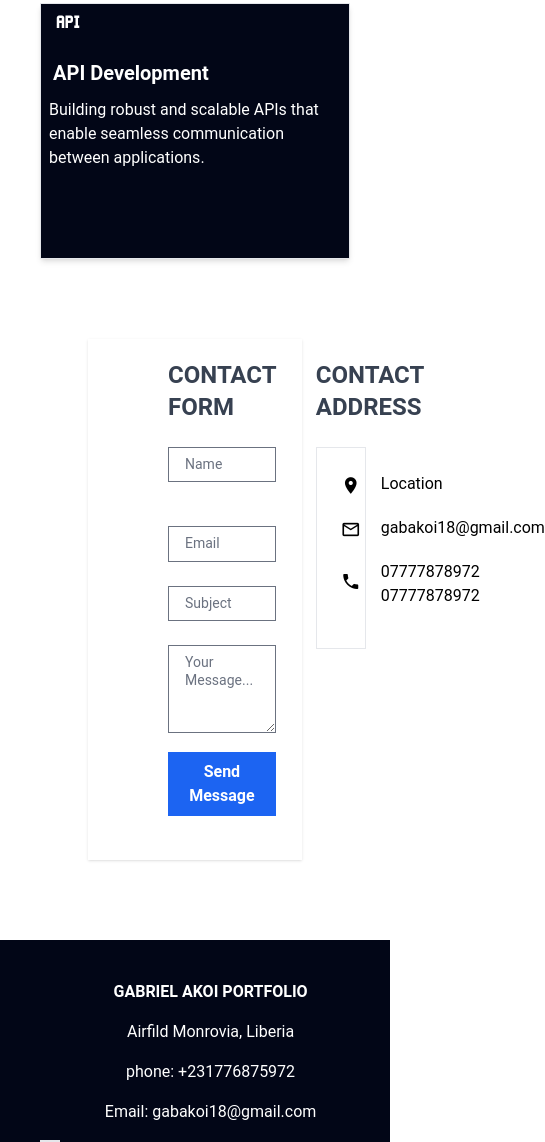
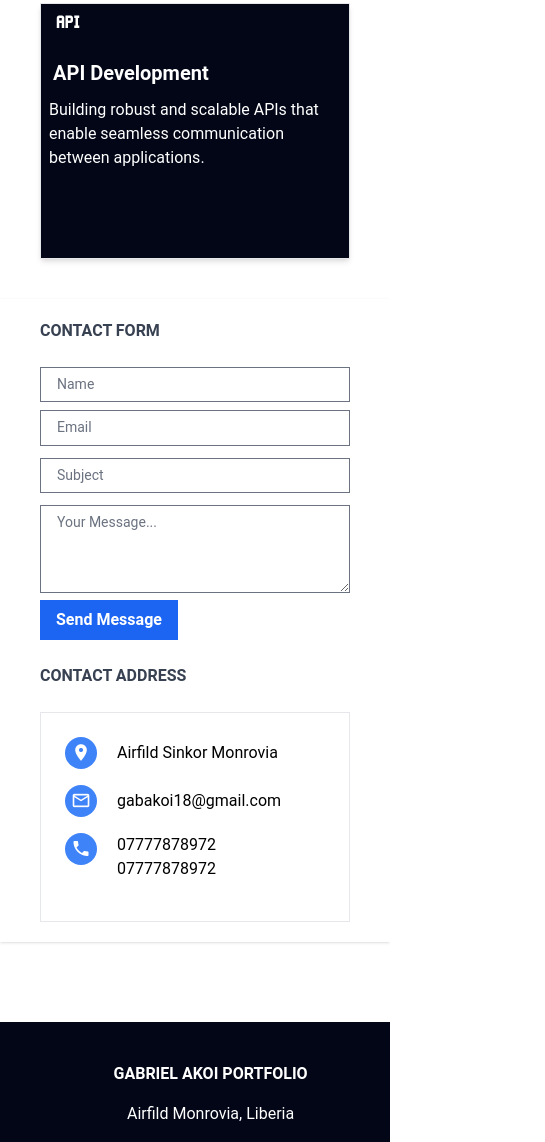
Before and after one commit to gabkoi21/Portfolio, a website: page public/index.html in a window 390 px wide. Shown: the part 2040-3182 px from the top of the page, 545 px wide, since content can reach past the window. Drawn offline with Linux system fonts and the light colour scheme.

Commit message:
add few responsiveness on the web

```diff
--- a/public/index.html
+++ b/public/index.html
@@ -13,9 +13,8 @@
     />
   </head>
 
-    <body  id="header">
 
-    </body>
+    <body id="header">
     <nav class="bg-white sticky lg:sticky top-0 z-50" id="navbar">
       <div
         class="max-w-screen-xl flex items-center justify-between lg:mx-auto px-5 py-2 mt-3"
@@ -325,37 +324,38 @@
 </div>
 
     <!-- Form Section -->
-    <section class="px-2 mt-20 bg-white" id="contacts ">
-      <div class="hero-divflex flex gap-10 mx-20 bg-white shadow px-20 py-5">
+    <section class="md:px-2 bg-white">
+      <div class="flex flex-col md:flex lg:flex-row xl:flex-row py-5 lg:mx-10 gap-10 px-10 md:mx-20 bg-white shadow mt-10 ">
         <!-- Contact Form Section -->
-        <div class="form-div">
-          <h2 class="text-2xl font-bold mb-4 up text-gray-700 uppercase">
+        <div class="form-div ">
+          <h2 class="text-base md:text-2xl font-bold xl:ml-20 mb-4 text-gray-700 uppercase whitespace-nowrap
+          ">
             Contact Form
           </h2>
-          <form class="w-full max-w-lg">
+          <form class="w-full xl:mx-20 ">
             <div class="flex flex-wrap -mx-3 mb-1">
-              <div class="w-full md:w-1/2 px-3 mb-6 md:mb-0">
+              <div class="w-full md:w-1/2  px-3 mb:2 md:mb-0">
                 <label
                   class="block uppercase tracking-wide text-gray-700 text-xs font-bold mb-2"
                   for="grid-first-name"
                 >
                 </label>
                 <input
-                  class="appearance-none w-full text-sm text-gray-700 py-2 px-4 mb-3 leading-tight focus:outline-none focus:ring-0"
+                  class="appearance-none w-full text-sm text-gray-700 py-2 px-4 leading-tight focus:outline-none focus:ring-0"
                   id="grid-first-name"
                   type="text"
                   placeholder="Name"
                 />
               </div>
 
-              <div class="w-full md:w-1/2 px-3">
+              <div class="w-full md:w-1/2 lg:w-[50%]  px-3">
                 <label
                   class="block uppercase tracking-wide text-gray-700 text-xs font-bold mb-2"
                   for="grid-last-name"
                 >
                 </label>
                 <input
-                  class="appearance-none w-full text-sm text-gray-700 py-2 px-4 mb-3 leading-tight focus:outline-none focus:ring-0"
+                  class="appearance-none w-full text-sm text-gray-700 py-2 px-4 leading-tight focus:outline-none focus:ring-0"
                   type="email"
                   placeholder="Email"
                 />
@@ -370,7 +370,7 @@
                 >
                 </label>
                 <input
-                  class="appearance-none w-full text-sm text-gray-700 py-2 px-4 mb-3 leading-tight focus:outline-none focus:ring-0"
+                  class="appearance-none w-full text-sm text-gray-700 py-2 px-4  leading-tight focus:outline-none focus:ring-0"
                   id="grid-password"
                   type="text"
                   placeholder="Subject"
@@ -386,7 +386,7 @@
                 >
                 </label>
                 <textarea
-                  class="appearance-none w-full text-sm text-gray-700 py-2 px-4 mb-3 leading-tight focus:outline-none focus:ring-0"
+                  class="appearance-none w-full text-sm text-gray-700 py-2 xl:py-10 md:py-10 px-4 md:mb-3 leading-tight focus:outline-none focus:ring-0"
                   id="subject"
                   name="subject"
                   rows="4"
@@ -404,28 +404,39 @@
         </div>
 
         <!-- Contact Address Section -->
-        <div class="w-1/2">
+        <div class="w-full md:w-full xl:w-[60%] -mt-10 lg:mt-1 xl:ml-20">
           <!-- Heading outside the border -->
-          <h2 class="text-2xl font-bold mb-4 uppercase text-gray-700">
+          <h2 class="text-base md:text-2xl font-bold mb-4 uppercase text-gray-700 whitespace-nowrap">
             Contact Address
           </h2>
 
-          <div class="Contact-div border p-6 mt-6">
-            <div class="flex mb-4 gap-5">
-              <span class="mdi mdi-map-marker text-xl"></span>
-              <p>Location</p>
+          <div class="Contact-div border p-6 xl:p-10  mt-6">
+            <div class="flex mb-4 gap-5 items-center">
+              <!-- <span class="mdi mdi-map-marker text-xl"></span> -->
+              <div class="flex items-center justify-center bg-blue-500 rounded-full w-8 h-8 lg:w-10 lg:h-10">
+                <span class="mdi mdi-map-marker text-white text-xl"></span>
+              </div>
+              <p class="capitalize text-base lg:text-1xl">Airfild Sinkor Monrovia</p>
+            </div>
+
+            <div class="flex mb-4 gap-5 items-center">
+              <!-- <span class="mdi mdi-email-outline text-xl"></span> -->
+              <div class="flex items-center justify-center bg-blue-500 rounded-full w-8 h-8 lg:w-10 lg:h-10">
+                <span class="mdi mdi-email-outline text-white text-xl"></span>
+              </div>
+
+              <p class="text-base lg:text-1xl">gabakoi18@gmail.com</p>
             </div>
 
             <div class="flex mb-4 gap-5">
-              <span class="mdi mdi-email-outline text-xl"></span>
-              <p>gabakoi18@gmail.com</p>
-            </div>
+              <!-- <span class="mdi mdi-phone mt-2 text-xl"></span> -->
+              <div class="flex items-center justify-center bg-blue-500 rounded-full w-8 h-8 lg:w-10 lg:h-10">
+                <span class="mdi mdi-phone text-white text-xl"></span>
+              </div>
 
-            <div class="flex mb-4 gap-5">
-              <span class="mdi mdi-phone mt-2 text-xl"></span>
               <div>
-                <p>07777878972</p>
-                <p>07777878972</p>
+                <p  class="text-base lg:text-1xl">07777878972</p>
+                <p  class=" text-base lg:text-1xl">07777878972</p>
               </div>
             </div>
           </div>
@@ -542,9 +553,7 @@
           </div>
         </div>
       </div>
-
       <!--Copyright section-->
-
       <div class="primary-bg-color text-white p-6 text-center">
         <hr
           class="my-6 border-gray-200 sm:mx-auto dark:border-gray-700 lg:my-8"
--- a/trash.txt
+++ b/trash.txt
@@ -221,4 +221,4 @@
           id="hamburger-button"
           type="button"
           class="inline-flex items-center p-2 w-10 h-10 text-gray-500 rounded-lg md:hidden focus:outline-none focus:ring-2 focus:ring-gray-200"
-        >
+        > max-w-lg
```
Also changed, not shown: public/output.css.
